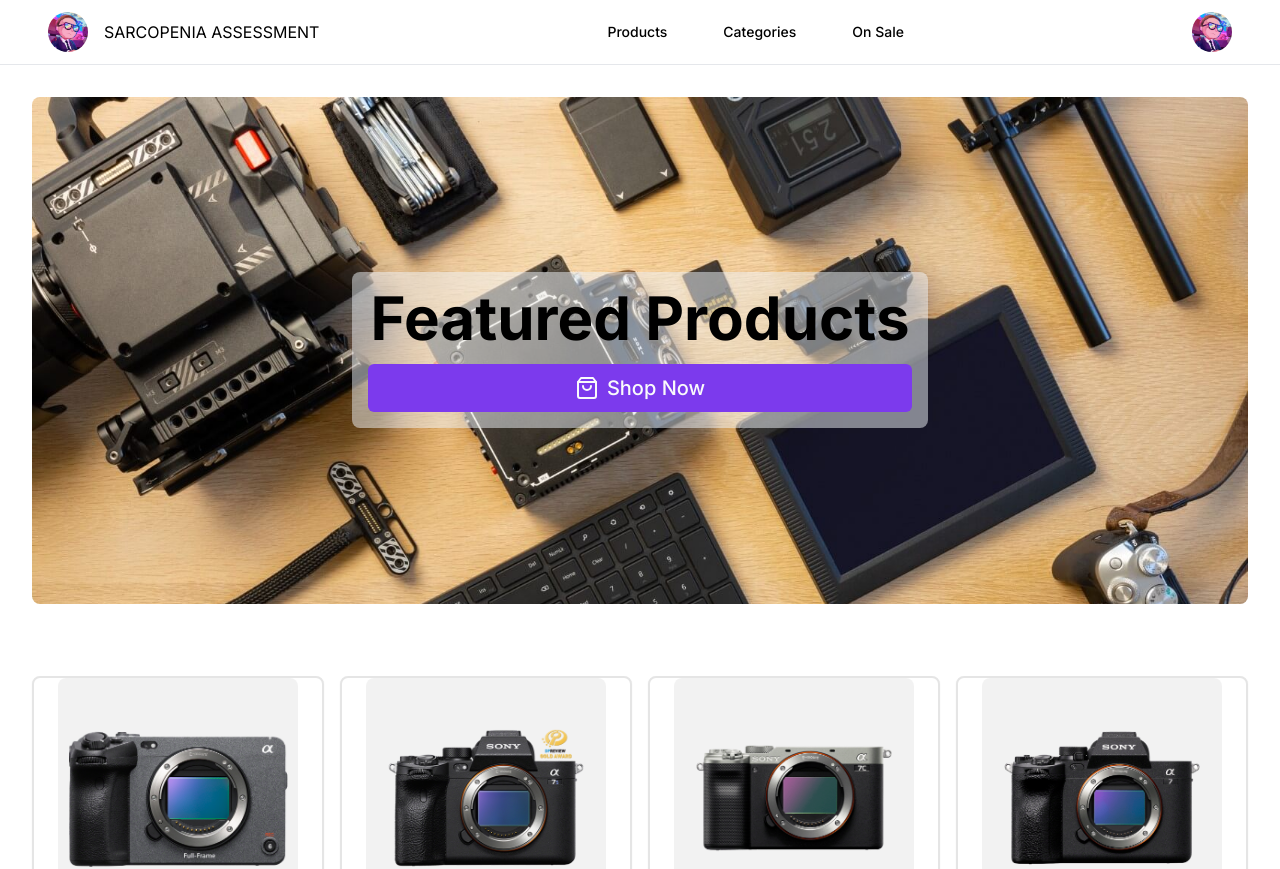
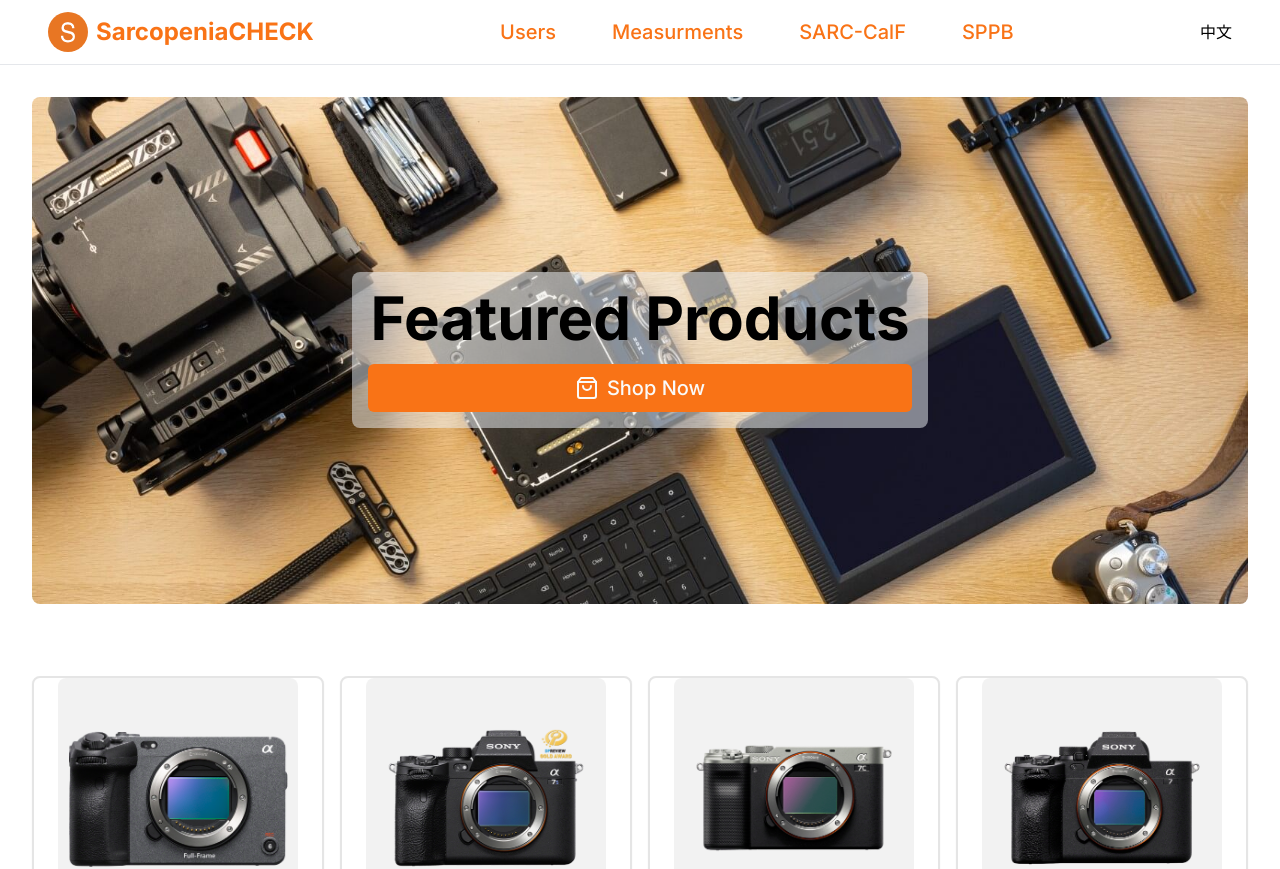
Before and after one commit to crm-makerkang/sarc-system, a Next.js app: page / in a window 1280 px wide. Shown: the top 869 px of the page. Built offline with nearby package versions, Linux system fonts and the light colour scheme.

Commit message:
header done

```diff
--- a/app/globals.css
+++ b/app/globals.css
@@ -2,53 +2,54 @@
 @tailwind components;
 @tailwind utilities;
 
-
+/* Below copied from shadcn-ui website, custom theme */
 @layer base {
   :root {
     --background: 0 0% 100%;
-    --foreground: 224 71.4% 4.1%;
+    --foreground: 20 14.3% 4.1%;
     --card: 0 0% 100%;
-    --card-foreground: 224 71.4% 4.1%;
+    --card-foreground: 20 14.3% 4.1%;
     --popover: 0 0% 100%;
-    --popover-foreground: 224 71.4% 4.1%;
-    --primary: 262.1 83.3% 57.8%;
-    --primary-foreground: 210 20% 98%;
-    --secondary: 220 14.3% 95.9%;
-    --secondary-foreground: 220.9 39.3% 11%;
-    --muted: 220 14.3% 95.9%;
-    --muted-foreground: 220 8.9% 46.1%;
-    --accent: 220 14.3% 95.9%;
-    --accent-foreground: 220.9 39.3% 11%;
+    --popover-foreground: 20 14.3% 4.1%;
+    --primary: 24.6 95% 53.1%;
+    --primary-foreground: 60 9.1% 97.8%;
+    --secondary: 60 4.8% 95.9%;
+    --secondary-foreground: 24 9.8% 10%;
+    --muted: 60 4.8% 95.9%;
+    --muted-foreground: 25 5.3% 44.7%;
+    --accent: 60 4.8% 95.9%;
+    --accent-foreground: 24 9.8% 10%;
     --destructive: 0 84.2% 60.2%;
-    --destructive-foreground: 210 20% 98%;
-    --border: 220 13% 91%;
-    --input: 220 13% 91%;
-    --ring: 262.1 83.3% 57.8%;
+    --destructive-foreground: 60 9.1% 97.8%;
+    --border: 20 5.9% 90%;
+    --input: 20 5.9% 90%;
+    --ring: 24.6 95% 53.1%;
     --radius: 0.5rem;
   }
 
   .dark {
-    --background: 224 71.4% 4.1%;
-    --foreground: 210 20% 98%;
-    --card: 224 71.4% 4.1%;
-    --card-foreground: 210 20% 98%;
-    --popover: 224 71.4% 4.1%;
-    --popover-foreground: 210 20% 98%;
-    --primary: 263.4 70% 50.4%;
-    --primary-foreground: 210 20% 98%;
-    --secondary: 215 27.9% 16.9%;
-    --secondary-foreground: 210 20% 98%;
-    --muted: 215 27.9% 16.9%;
-    --muted-foreground: 217.9 10.6% 64.9%;
-    --accent: 215 27.9% 16.9%;
-    --accent-foreground: 210 20% 98%;
-    --destructive: 0 62.8% 30.6%;
-    --destructive-foreground: 210 20% 98%;
-    --border: 215 27.9% 16.9%;
-    --input: 215 27.9% 16.9%;
-    --ring: 263.4 70% 50.4%;
+    --background: 20 14.3% 4.1%;
+    --foreground: 60 9.1% 97.8%;
+    --card: 20 14.3% 4.1%;
+    --card-foreground: 60 9.1% 97.8%;
+    --popover: 20 14.3% 4.1%;
+    --popover-foreground: 60 9.1% 97.8%;
+    --primary: 20.5 90.2% 48.2%;
+    --primary-foreground: 60 9.1% 97.8%;
+    --secondary: 12 6.5% 15.1%;
+    --secondary-foreground: 60 9.1% 97.8%;
+    --muted: 12 6.5% 15.1%;
+    --muted-foreground: 24 5.4% 63.9%;
+    --accent: 12 6.5% 15.1%;
+    --accent-foreground: 60 9.1% 97.8%;
+    --destructive: 0 72.2% 50.6%;
+    --destructive-foreground: 60 9.1% 97.8%;
+    --border: 12 6.5% 15.1%;
+    --input: 12 6.5% 15.1%;
+    --ring: 20.5 90.2% 48.2%;
   }
 }
+
 
 
 
--- /dev/null
+++ b/components/LanguageButton.tsx
@@ -0,0 +1,56 @@
+'use client'
+
+import { useState, useEffect } from "react"
+
+import {
+  DropdownMenu,
+  DropdownMenuTrigger,
+  DropdownMenuContent,
+  DropdownMenuItem,
+  DropdownMenuSeparator,
+  DropdownMenuLabel,
+} from "./ui/dropdown-menu"
+
+import { Avatar, AvatarImage, AvatarFallback } from "./ui/avatar"
+
+// function LanguageButton() {
+function LanguageButton() {
+  const [language, setlanguage] = useState("zh")
+
+  const dispalyLamguage = (language: any) => {
+    switch (language) {
+      case "zh":
+        return "中文";
+        break;
+      case "ja":
+        return "日文";
+        break;
+      default:
+        return "English";
+    }
+  }
+  return (
+    <DropdownMenu>
+      <DropdownMenuTrigger>
+        {dispalyLamguage(language)}
+      </DropdownMenuTrigger>
+      <DropdownMenuContent>
+        {/* <DropdownMenuLabel>Languages</DropdownMenuLabel> */}
+        <DropdownMenuSeparator />
+        <DropdownMenuItem onClick={() => setlanguage("en")} className="cursor-pointer">
+          English
+        </DropdownMenuItem>
+        <DropdownMenuItem onClick={() => setlanguage("ja")} className="cursor-pointer">
+          日文
+        </DropdownMenuItem>
+        <DropdownMenuItem onClick={() => setlanguage("zh")} className="cursor-pointer">
+          中文
+        </DropdownMenuItem>
+        <DropdownMenuSeparator />
+        <DropdownMenuItem className="cursor-pointer">Log Out</DropdownMenuItem>
+      </DropdownMenuContent>
+    </DropdownMenu>
+  )
+}
+
+export default LanguageButton;
--- a/components/header.tsx
+++ b/components/header.tsx
@@ -5,7 +5,7 @@ import Container from "@/components/container"
 import { Button } from "@/components/ui/button"
 import Link from "next/link"
 import { ShoppingCart, Sun, Moon, Menu } from "lucide-react"
-import ProfileButton from "@/components/profilebutton"
+import LanguageButton from "@/components/LanguageButton"
 import { useTheme } from "next-themes"
 import { SheetTrigger, SheetContent, Sheet } from "@/components/ui/sheet"
 import { Avatar, AvatarImage, AvatarFallback } from "./ui/avatar"
@@ -14,15 +14,19 @@ import { Avatar, AvatarImage, AvatarFallback } from "./ui/avatar"
 const routes = [
   {
     href: "/1",
-    label: "Products",
+    label: "Users",
   },
   {
     href: "/2",
-    label: "Categories",
+    label: "Measurments",
   },
   {
     href: "/3",
-    label: "On Sale",
+    label: "SARC-CalF",
+  },
+  {
+    href: "/4",
+    label: "SPPB",
   },
 ]
 
@@ -40,11 +44,11 @@ export default function Header() {
             <Link href="/" className="ml-4 lg:ml-0">
               <div className="flex flex-row items-center">
                 <Avatar>
-                  <AvatarImage src="/img/shadcn.jpg" />
+                  <AvatarImage src="/img/s-logo.png" />
                   <AvatarFallback>SARC</AvatarFallback>
                 </Avatar>
-                <div className="ml-4">
-                  SARCOPENIA ASSESSMENT
+                <div className="ml-2 text-primary text-2xl font-bold">
+                  SarcopeniaCHECK
                 </div>
               </div>
             </Link>
@@ -52,10 +56,11 @@ export default function Header() {
 
           <nav className="mx-6 flex items-center space-x-4 lg:space-x-6 hidden md:block">
             {routes.map((route, i) => (
-              <Button asChild variant={"ghost"}>
-                <Link key={i} href={route.href} className="text-sm font-medium transition-colors">
+              <Button asChild variant={"ghost"} >
+                <Link key={route.href} href={route.href}
+                  className="text-xl font-medium transition-colors text-primary"
+                >
                   {route.label}
-
                 </Link>
               </Button>
             ))
@@ -64,7 +69,7 @@ export default function Header() {
           </nav>
 
           <div className="flex items-center">
-            <ProfileButton />
+            <LanguageButton />
 
           </div>
 
--- a/components/profilebutton.tsx
+++ /dev/null
@@ -1,35 +0,0 @@
-import {
-  DropdownMenu,
-  DropdownMenuTrigger,
-  DropdownMenuContent,
-  DropdownMenuItem,
-  DropdownMenuSeparator,
-  DropdownMenuLabel,
-} from "./ui/dropdown-menu"
-
-import { Avatar, AvatarImage, AvatarFallback } from "./ui/avatar"
-
-// function ProfileButton() {
-function ProfileButton() {
-  return (
-    <DropdownMenu>
-      <DropdownMenuTrigger>
-        <Avatar>
-          <AvatarImage src="/img/shadcn.jpg" />
-          <AvatarFallback>CN</AvatarFallback>
-        </Avatar>
-      </DropdownMenuTrigger>
-      <DropdownMenuContent>
-        <DropdownMenuLabel>My Account</DropdownMenuLabel>
-        <DropdownMenuSeparator />
-        <DropdownMenuItem className="cursor-pointer">Profile</DropdownMenuItem>
-        <DropdownMenuItem className="cursor-pointer">Billing</DropdownMenuItem>
-        <DropdownMenuItem className="cursor-pointer">Subscription</DropdownMenuItem>
-        <DropdownMenuSeparator />
-        <DropdownMenuItem className="cursor-pointer">Log Out</DropdownMenuItem>
-      </DropdownMenuContent>
-    </DropdownMenu>
-  )
-}
-
-export default ProfileButton;
```
Also changed, not shown: public/img/s-logo.png (added).
